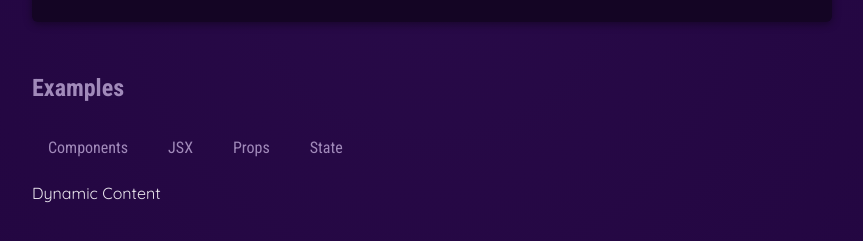
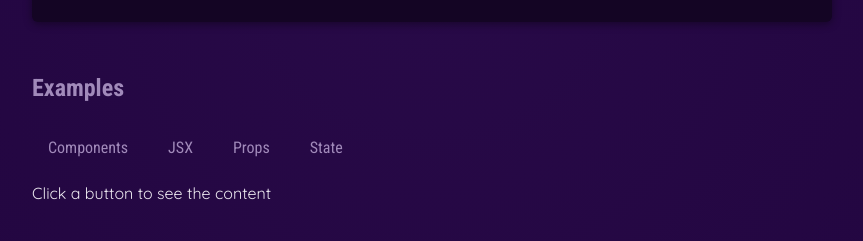
Before and after one commit to JoonasKatto/React-Essentials-Website, a React (Vite) app: page / in a window 1280 px wide. Shown: the part 677-918 px from the top of the page, without its empty margins (208-1071 px from the left). Built offline with nearby package versions, Linux system fonts and the light colour scheme.

Commit message:
Update handleSelect function to set selected topic for dynamic content display

```diff
--- a/src/App.jsx
+++ b/src/App.jsx
@@ -1,11 +1,15 @@
+import { useState } from "react";
 import { CORE_CONCEPTS } from "./data.js";
 import Header from "./components/Header/Header.jsx";
 import CoreConcept from "./components/CoreConcept.jsx";
 import TabButton from "./components/TabButton.jsx";
 
 function App() {
+
+  const [selectedTopic, setSelectedTopic] = useState('Click a button to see the content');
+
   function handleSelect(selectedButton) {
-    console.log(`Selected: ${selectedButton}`);
+    setSelectedTopic(selectedButton);
   }
 
   return (
@@ -29,7 +33,7 @@ function App() {
             <TabButton onSelect={() => handleSelect('props')}>Props</TabButton>
             <TabButton onSelect={() => handleSelect('state')}>State</TabButton>
           </menu>
-          Dynamic Content
+          {selectedTopic}
         </section>
       </main>
     </div>
```
